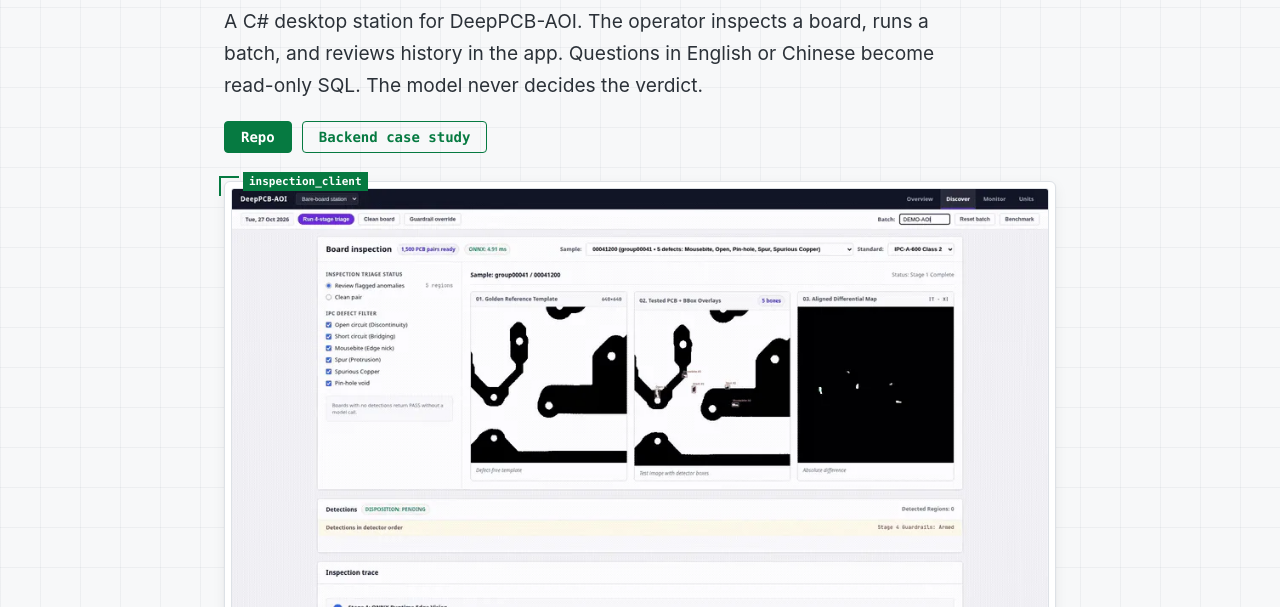
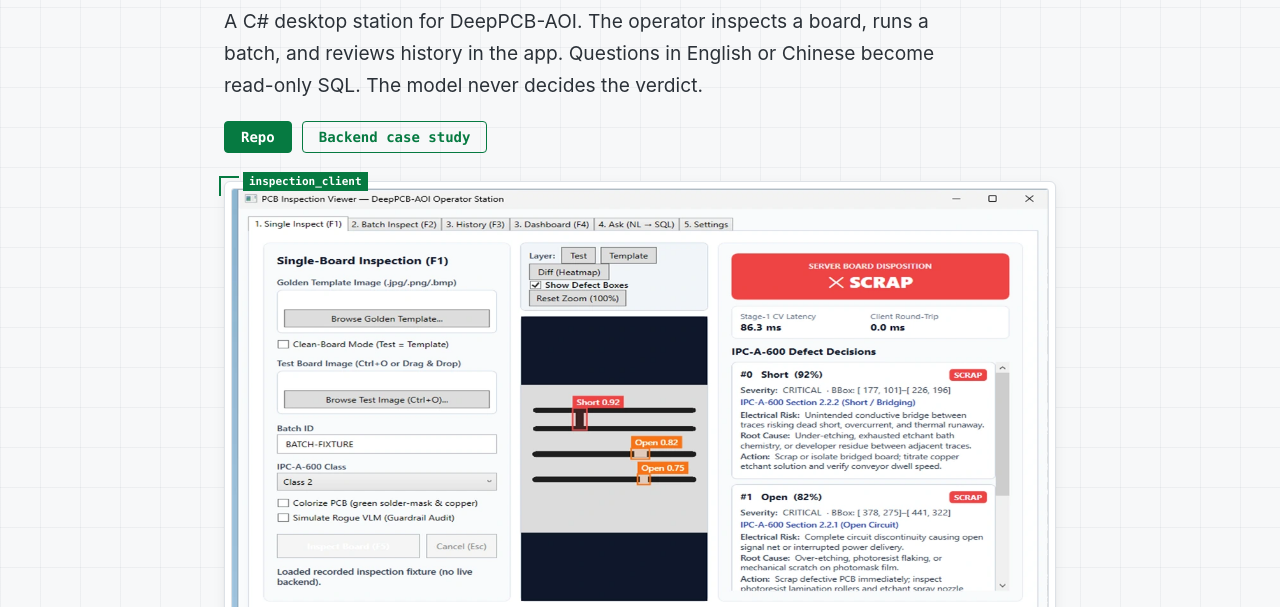
Before and after one commit to Tofui03/Tofui03.github.io, a plain HTML site: page projects/pcb-inspection-viewer.html in a window 1280 px wide. Shown: the part 193-800 px from the top of the page. Drawn offline with Linux system fonts and the light colour scheme.

Commit message:
Show the real PCB Inspection Viewer capture.
Crop the terminal strip off the CI screenshot and use it on the home card and the case-study hero.

Co-authored-by: Gwenfred Tham <gwenfredtham@outlook.com>

```diff
--- a/projects/pcb-inspection-viewer.html
+++ b/projects/pcb-inspection-viewer.html
@@ -19,7 +19,7 @@
     <h1>PCB Inspection Viewer</h1>
     <p class="tagline">A C# desktop station for DeepPCB-AOI. The operator inspects a board, runs a batch, and reviews history in the app. Questions in English or Chinese become read-only SQL. The model never decides the verdict.</p>
     <p class="actions"><a class="btn" href="https://github.com/Tofui03/pcb-inspection-viewer">Repo</a><a class="btn" href="deeppcb-aoi.html">Backend case study</a></p>
-    <figure class="hero-shot"><span class="det">inspection_client</span><img src="../assets/deeppcb-boxes.webp" width="960" height="540" alt="DeepPCB-AOI backend detection output: a golden template, the test board with detector boxes, and the difference map. This is not a screenshot of the PCB Inspection Viewer desktop UI."><figcaption>Detection output from the DeepPCB-AOI backend (template, test image with boxes, difference map). This page does not show the desktop UI.</figcaption></figure>
+    <figure class="hero-shot"><span class="det">inspection_client</span><img src="../assets/viewer-inspect.webp" width="1280" height="720" alt="PCB Inspection Viewer Inspect tab showing a SCRAP verdict with Short and Open defect boxes and IPC-A-600 decisions (recorded fixture)."><figcaption>Real capture from CI on windows-latest, using a recorded inspection fixture and no live backend.</figcaption></figure>
   </section>
   <section><h2>The problem</h2><p>DeepPCB-AOI already returns PASS, REWORK or SCRAP. A line operator still has to inspect a board, run a folder of boards as a batch, and look back through what was inspected. They also ask about yield and defects in plain English or Chinese instead of writing SQL. A language model may explain a result or draft that query. It must never decide or change the verdict.</p></section>
   <section><h2>What it does</h2><ul>
```
Also changed, not shown: index.html (+1 -1 lines), assets/viewer-inspect.webp (added).
